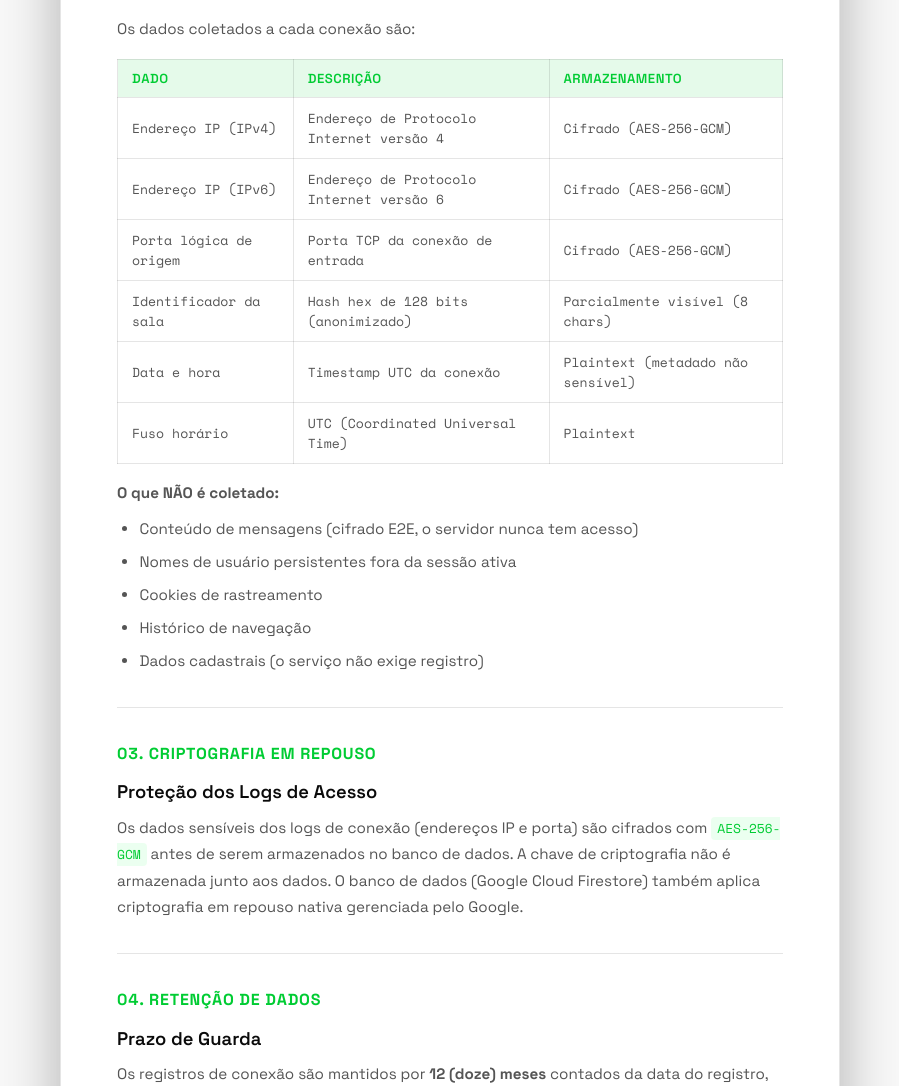
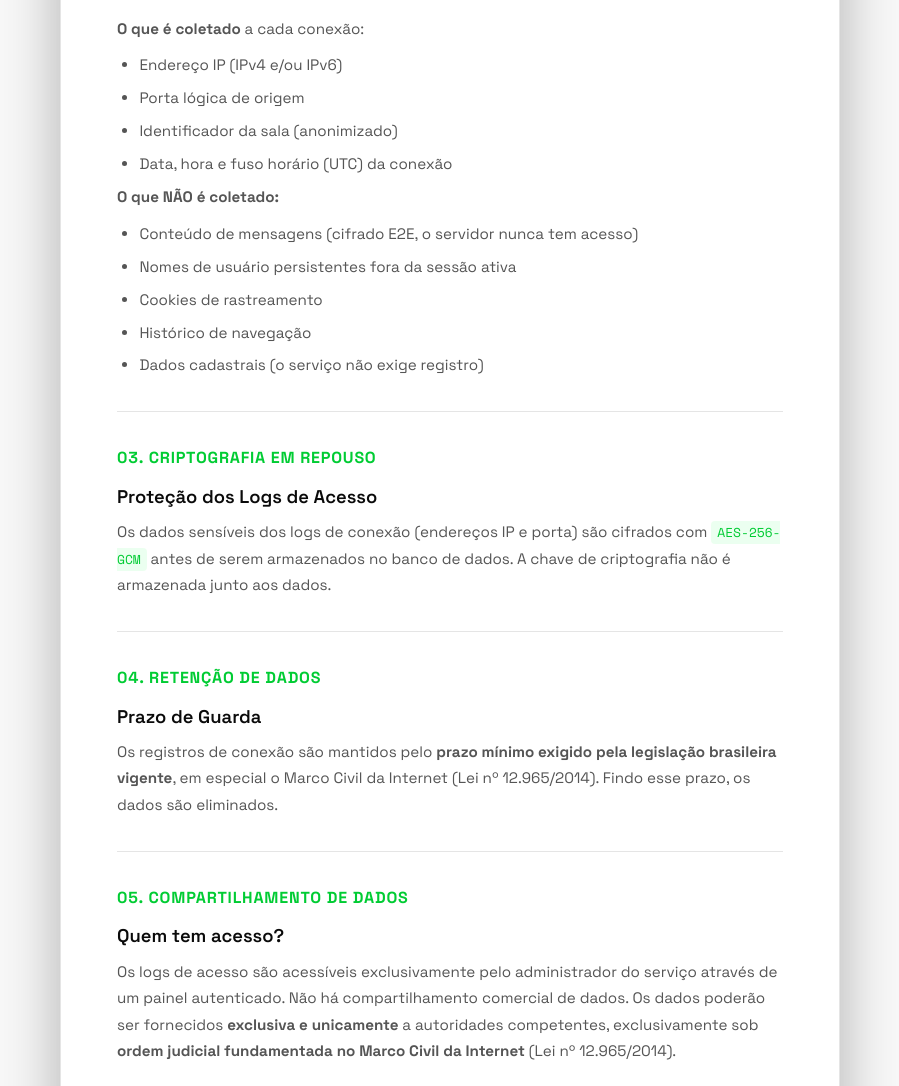
Before and after one commit to MrSeraloc/s3cr3t, a website: page public/termos.html in a window 1280 px wide. Shown: the part 853-1939 px from the top of the page, without its empty margins (190-1089 px from the left). Drawn offline with nearby package versions, Linux system fonts and the light colour scheme.

Commit message:
Termos de Uso: revisao de conteudo
- Secao 02: simplificada para texto + o que e coletado + o que nao e coletado
- Secao 03: removida referencia ao Firestore
- Secao 04: retencao limitada ao prazo minimo exigido por lei
- Secao 05 (Direitos do Titular): removida
- Secao 06: compartilhamento exclusivamente sob ordem judicial (Marco Civil)
- Secao 07: substituido aviso de bloqueio por declaracao de conformidade legal
- Secao 08: acrescentado email legal@confessorium.com
- Renumeradas secoes conforme exclusao

Co-Authored-By: Claude Sonnet 4.6 <noreply@anthropic.com>

```diff
--- a/public/termos.html
+++ b/public/termos.html
@@ -353,49 +353,13 @@
                     <p>A coleta de endereços IP e metadados de rede é realizada com fundamento no <strong>Art. 7º, inciso II da Lei nº 13.709/2018 (LGPD)</strong> — <em>Cumprimento de Obrigação Legal ou Regulatória</em>. Esta obrigação decorre do Marco Civil da Internet (Lei nº 12.965/2014), que exige o registro de logs de conexão por provedores de aplicações de internet.</p>
                 </div>
 
-                <p>Os dados coletados a cada conexão são:</p>
-
-                <table class="data-table">
-                    <thead>
-                        <tr>
-                            <th>Dado</th>
-                            <th>Descrição</th>
-                            <th>Armazenamento</th>
-                        </tr>
-                    </thead>
-                    <tbody>
-                        <tr>
-                            <td>Endereço IP (IPv4)</td>
-                            <td>Endereço de Protocolo Internet versão 4</td>
-                            <td>Cifrado (AES-256-GCM)</td>
-                        </tr>
-                        <tr>
-                            <td>Endereço IP (IPv6)</td>
-                            <td>Endereço de Protocolo Internet versão 6</td>
-                            <td>Cifrado (AES-256-GCM)</td>
-                        </tr>
-                        <tr>
-                            <td>Porta lógica de origem</td>
-                            <td>Porta TCP da conexão de entrada</td>
-                            <td>Cifrado (AES-256-GCM)</td>
-                        </tr>
-                        <tr>
-                            <td>Identificador da sala</td>
-                            <td>Hash hex de 128 bits (anonimizado)</td>
-                            <td>Parcialmente visível (8 chars)</td>
-                        </tr>
-                        <tr>
-                            <td>Data e hora</td>
-                            <td>Timestamp UTC da conexão</td>
-                            <td>Plaintext (metadado não sensível)</td>
-                        </tr>
-                        <tr>
-                            <td>Fuso horário</td>
-                            <td>UTC (Coordinated Universal Time)</td>
-                            <td>Plaintext</td>
-                        </tr>
-                    </tbody>
-                </table>
+                <p><strong>O que é coletado</strong> a cada conexão:</p>
+                <ul>
+                    <li>Endereço IP (IPv4 e/ou IPv6)</li>
+                    <li>Porta lógica de origem</li>
+                    <li>Identificador da sala (anonimizado)</li>
+                    <li>Data, hora e fuso horário (UTC) da conexão</li>
+                </ul>
 
                 <p><strong>O que NÃO é coletado:</strong></p>
                 <ul>
@@ -413,7 +377,7 @@
             <div class="section">
                 <p class="section-title">03. Criptografia em Repouso</p>
                 <h2>Proteção dos Logs de Acesso</h2>
-                <p>Os dados sensíveis dos logs de conexão (endereços IP e porta) são cifrados com <code>AES-256-GCM</code> antes de serem armazenados no banco de dados. A chave de criptografia não é armazenada junto aos dados. O banco de dados (Google Cloud Firestore) também aplica criptografia em repouso nativa gerenciada pelo Google.</p>
+                <p>Os dados sensíveis dos logs de conexão (endereços IP e porta) são cifrados com <code>AES-256-GCM</code> antes de serem armazenados no banco de dados. A chave de criptografia não é armazenada junto aos dados.</p>
             </div>
 
             <hr class="divider">
@@ -422,40 +386,23 @@
             <div class="section">
                 <p class="section-title">04. Retenção de Dados</p>
                 <h2>Prazo de Guarda</h2>
-                <p>Os registros de conexão são mantidos por <strong>12 (doze) meses</strong> contados da data do registro, em conformidade com o Art. 15 do Marco Civil da Internet (Lei nº 12.965/2014). Após esse prazo, os dados são eliminados automaticamente.</p>
+                <p>Os registros de conexão são mantidos pelo <strong>prazo mínimo exigido pela legislação brasileira vigente</strong>, em especial o Marco Civil da Internet (Lei nº 12.965/2014). Findo esse prazo, os dados são eliminados.</p>
             </div>
 
             <hr class="divider">
 
-            <!-- 5. DIREITOS DO TITULAR -->
+            <!-- 5. COMPARTILHAMENTO -->
             <div class="section">
-                <p class="section-title">05. Direitos do Titular (LGPD)</p>
-                <h2>Seus Direitos</h2>
-                <p>Na qualidade de titular de dados pessoais, você tem direito a (Art. 18 da LGPD):</p>
-                <ul>
-                    <li>Confirmar a existência de tratamento de seus dados;</li>
-                    <li>Acessar os dados tratados;</li>
-                    <li>Solicitar correção de dados incompletos ou desatualizados;</li>
-                    <li>Solicitar eliminação de dados desnecessários, excessivos ou tratados em desconformidade com a LGPD;</li>
-                    <li>Solicitar informações sobre o compartilhamento de dados.</li>
-                </ul>
-                <p>Para exercer seus direitos, entre em contato através do e-mail indicado na seção de contato. Note que, por se tratar de obrigação legal, a eliminação de logs de conexão válidos pode ser limitada durante o período de retenção.</p>
-            </div>
-
-            <hr class="divider">
-
-            <!-- 6. COMPARTILHAMENTO -->
-            <div class="section">
-                <p class="section-title">06. Compartilhamento de Dados</p>
+                <p class="section-title">05. Compartilhamento de Dados</p>
                 <h2>Quem tem acesso?</h2>
-                <p>Os logs de acesso são acessíveis exclusivamente pelo administrador do serviço através de um painel autenticado. Não há compartilhamento comercial de dados. Os dados poderão ser fornecidos a autoridades competentes mediante ordem judicial ou requisição legal fundamentada no Marco Civil da Internet.</p>
+                <p>Os logs de acesso são acessíveis exclusivamente pelo administrador do serviço através de um painel autenticado. Não há compartilhamento comercial de dados. Os dados poderão ser fornecidos <strong>exclusiva e unicamente</strong> a autoridades competentes, exclusivamente sob <strong>ordem judicial fundamentada no Marco Civil da Internet</strong> (Lei nº 12.965/2014).</p>
             </div>
 
             <hr class="divider">
 
             <!-- 7. USO ACEITÁVEL -->
             <div class="section">
-                <p class="section-title">07. Uso Aceitável</p>
+                <p class="section-title">06. Uso Aceitável</p>
                 <h2>Proibições</h2>
                 <p>É vedado utilizar o Confessorium para:</p>
                 <ul>
@@ -465,17 +412,18 @@
                     <li>Ataques a infraestruturas ou exploração de vulnerabilidades;</li>
                     <li>Qualquer atividade que viole a legislação brasileira vigente.</li>
                 </ul>
-                <p>O descumprimento poderá resultar em bloqueio e, conforme o caso, comunicação às autoridades competentes.</p>
+                <p>Embora o texto e o conteúdo das mensagens não sejam analisados, registrados, gravados ou capturados de nenhuma forma pelo serviço, a utilização do Confessorium deve estar em conformidade com todas as leis vigentes aplicáveis.</p>
             </div>
 
             <hr class="divider">
 
             <!-- 8. CONTATO -->
             <div class="section">
-                <p class="section-title">08. Contato</p>
+                <p class="section-title">07. Contato</p>
                 <h2>Encarregado de Dados (DPO)</h2>
                 <p>Para questões relacionadas à privacidade, proteção de dados ou exercício de direitos previstos na LGPD, entre em contato:</p>
                 <p><strong>Plataforma:</strong> Confessorium &mdash; <strong>Jurisdição:</strong> Brasil</p>
+                <p><strong>E-mail:</strong> <a href="mailto:legal@confessorium.com" style="color:var(--accent);">legal@confessorium.com</a></p>
             </div>
 
             <div class="button-group">
```
